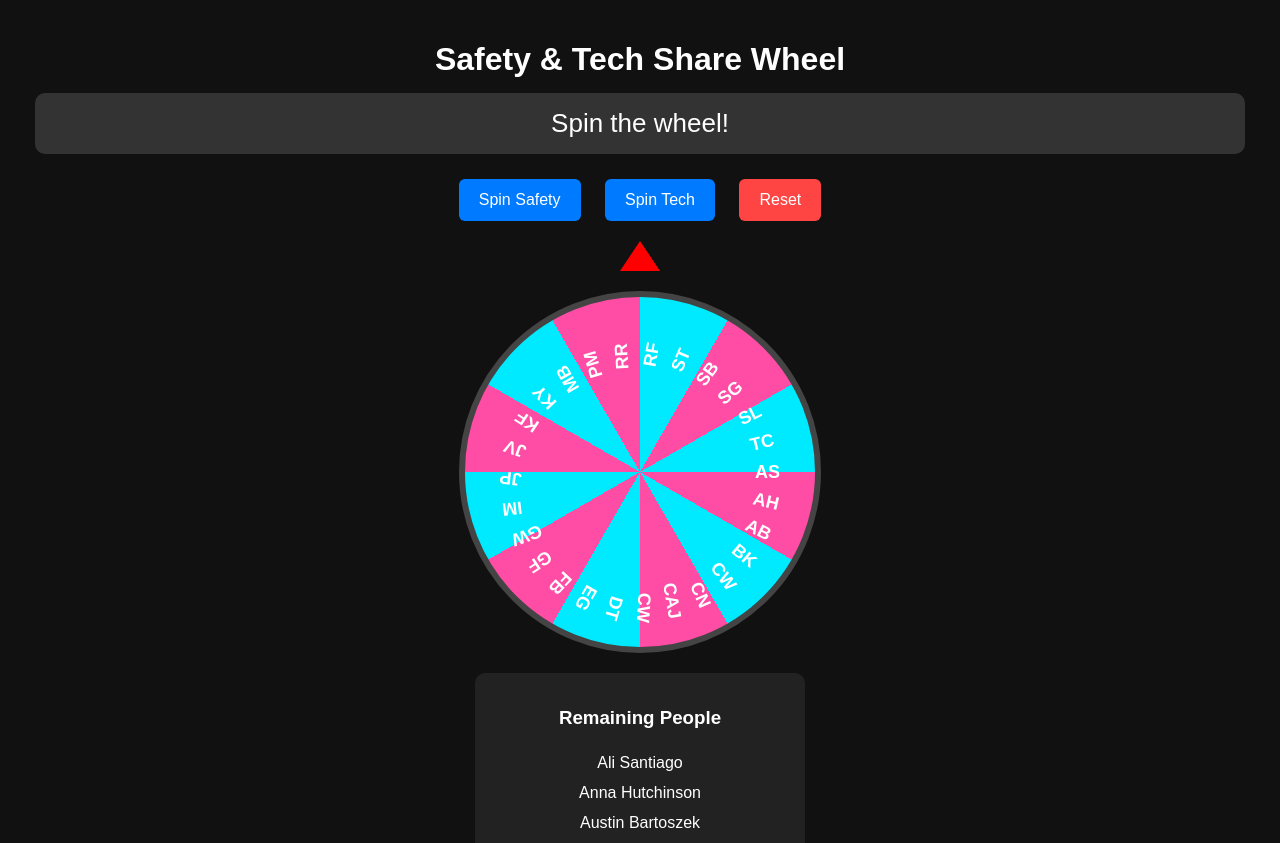
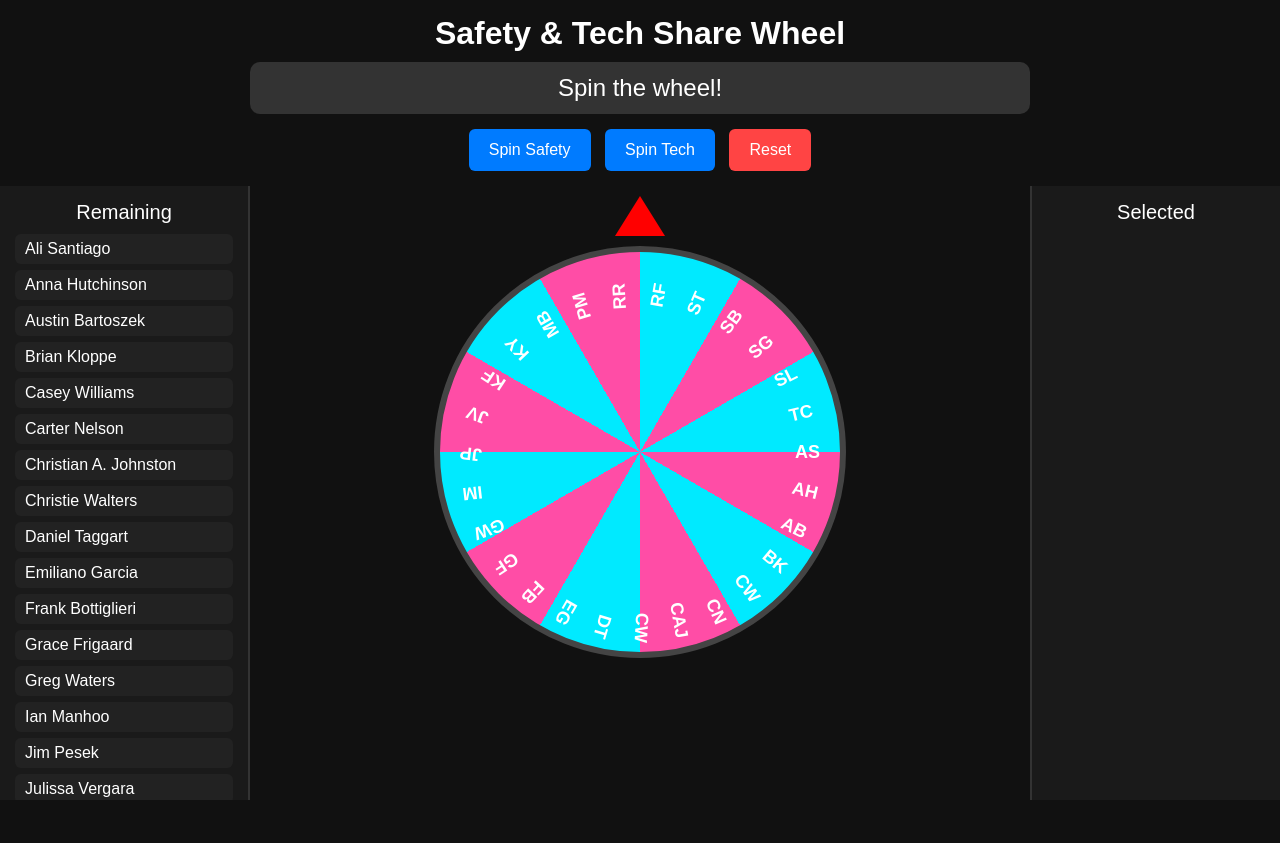
Before and after one commit to tihmeh/safety-moment, a plain HTML site: page index.html in a window 1280 px wide. Shown: the top 843 px of the page. After the commit the page ends 800 px from the top, so only its background shows below. Drawn offline with Linux system fonts and the light colour scheme.

Commit message:
Update index.html

```diff
--- a/index.html
+++ b/index.html
@@ -3,64 +3,118 @@
 <head>
 <meta charset="UTF-8">
 <meta name="viewport" content="width=device-width, initial-scale=1.0">
-<title>Safety & Tech Share Wheel — Working Version</title>
+<title>Safety & Tech Share Wheel — Final One-Page Edition</title>
 
 <style>
+/* GLOBAL */
 body {
-    font-family: Arial, sans-serif;
+    margin: 0;
     background: #111;
     color: white;
-    text-align: center;
-    margin: 0;
-    padding: 20px;
+    font-family: Arial, sans-serif;
+    height: 100vh;
+    overflow: hidden;
+    display: grid;
+    grid-template-columns: 250px 1fr 250px;
+    grid-template-rows: auto 1fr;
+    grid-template-areas:
+        "header header header"
+        "left wheel right";
 }
 
-h1 { margin-bottom: 10px; }
+/* HEADER */
+#header {
+    grid-area: header;
+    text-align: center;
+    padding: 10px;
+}
 
-/* Winner Banner */
+#header h1 {
+    margin: 5px 0;
+}
+
 #winnerBanner {
-    font-size: 26px;
-    margin: 15px;
-    padding: 15px;
+    font-size: 24px;
+    margin: 10px auto;
+    padding: 12px;
     background: #333;
     border-radius: 10px;
+    width: 60%;
     transition: transform 0.3s ease;
 }
 
-/* Buttons */
+/* LEFT PANEL */
+#leftPanel, #rightPanel {
+    background: #1a1a1a;
+    padding: 15px;
+    overflow-y: auto;
+}
+
+#leftPanel {
+    grid-area: left;
+    border-right: 2px solid #333;
+}
+
+#rightPanel {
+    grid-area: right;
+    border-left: 2px solid #333;
+}
+
+.panelTitle {
+    font-size: 20px;
+    margin-bottom: 10px;
+    text-align: center;
+}
+
+.listItem {
+    padding: 6px 10px;
+    background: #222;
+    margin-bottom: 6px;
+    border-radius: 6px;
+}
+
+/* WHEEL AREA */
+#wheelArea {
+    grid-area: wheel;
+    display: flex;
+    flex-direction: column;
+    align-items: center;
+    justify-content: flex-start;
+}
+
+.controls {
+    margin-top: 10px;
+}
+
 button {
     padding: 12px 20px;
-    margin: 10px;
     background: #007bff;
     border: none;
+    color: white;
     border-radius: 6px;
-    color: white;
+    margin: 5px;
     cursor: pointer;
     font-size: 16px;
 }
-button:hover { background: #0056b3; }
-.reset-btn { background: #ff4444 !important; }
+button:hover {
+    background: #0056b3;
+}
+.reset-btn { background: #ff4444; }
 
-/* Pointer */
 #pointer {
     width: 0;
     height: 0;
-    border-left: 20px solid transparent;
-    border-right: 20px solid transparent;
-    border-bottom: 30px solid red;
+    border-left: 25px solid transparent;
+    border-right: 25px solid transparent;
+    border-bottom: 40px solid red;
     margin: 10px auto;
 }
 
-/* Wheel */
 #wheel {
-    width: 350px;
-    height: 350px;
+    width: 400px;
+    height: 400px;
     border-radius: 50%;
     border: 6px solid #444;
-    margin: 20px auto;
-    position: relative;
-    overflow: hidden;
-    transition: transform 5s cubic-bezier(.17,.67,.12,1.02);
     background: conic-gradient(
         #00eaff 0deg 30deg, #ff4da6 30deg 60deg,
         #00eaff 60deg 90deg, #ff4da6 90deg 120deg,
@@ -69,13 +123,16 @@ button:hover { background: #0056b3; }
         #00eaff 240deg 270deg, #ff4da6 270deg 300deg,
         #00eaff 300deg 330deg, #ff4da6 330deg 360deg
     );
+    position: relative;
+    overflow: hidden;
+    transition: transform 5s cubic-bezier(.17,.67,.12,1.02);
 }
 
 .sliceLabel {
     position: absolute;
     left: 50%;
     top: 50%;
-    width: 40%;
+    width: 45%;
     transform-origin: 0% 50%;
     color: white;
     font-size: 18px;
@@ -84,27 +141,18 @@ button:hover { background: #0056b3; }
     text-align: right;
 }
 
-/* Panels */
-.panel {
-    width: 300px;
-    margin: 20px auto;
-    padding: 15px;
-    background: #222;
-    border-radius: 10px;
-}
-.listItem { padding: 6px; }
-
-/* Confetti */
+/* CONFETTI */
 .confetti {
     position: fixed;
     width: 12px;
     height: 12px;
     top: -10px;
     opacity: 0.9;
-    animation: fallConfetti 2.5s linear forwards;
+    animation: confettiFall 2.5s linear forwards;
     z-index: 9999;
 }
-@keyframes fallConfetti {
+
+@keyframes confettiFall {
     to { transform: translateY(110vh) rotate(720deg); }
 }
 </style>
@@ -112,30 +160,38 @@ button:hover { background: #0056b3; }
 
 <body>
 
-<h1>Safety & Tech Share Wheel</h1>
+<!-- HEADER -->
+<div id="header">
+    <h1>Safety & Tech Share Wheel</h1>
+    <div id="winnerBanner">Spin the wheel!</div>
+    <div class="controls">
+        <button onclick="spin('safety')">Spin Safety</button>
+        <button onclick="spin('tech')">Spin Tech</button>
+        <button class="reset-btn" onclick="resetAll()">Reset</button>
+    </div>
+</div>
 
-<div id="winnerBanner">Spin the wheel!</div>
-
-<button onclick="spin('safety')">Spin Safety</button>
-<button onclick="spin('tech')">Spin Tech</button>
-<button class="reset-btn" onclick="resetAll()">Reset</button>
-
-<div id="pointer"></div>
-<div id="wheel"></div>
-
-<div class="panel">
-    <h3>Remaining People</h3>
+<!-- LEFT PANEL -->
+<div id="leftPanel">
+    <div class="panelTitle">Remaining</div>
     <div id="remainingList"></div>
 </div>
 
-<div class="panel">
-    <h3>Selected</h3>
+<!-- CENTER WHEEL -->
+<div id="wheelArea">
+    <div id="pointer"></div>
+    <div id="wheel"></div>
+</div>
+
+<!-- RIGHT PANEL -->
+<div id="rightPanel">
+    <div class="panelTitle">Selected</div>
     <div id="chosenList"></div>
 </div>
 
 <script>
 
-/* ------------------ DATA ------------------ */
+/* ------------ DATA ---------------- */
 const defaultRoster = [
   "Ali Santiago","Anna Hutchinson","Austin Bartoszek","Brian Kloppe",
   "Casey Williams","Carter Nelson","Christian A. Johnston","Christie Walters",
@@ -163,14 +219,14 @@ function save() {
     localStorage.setItem("chosenHistory", JSON.stringify(chosenHistory));
 }
 
-/* ------------------ INITIALS ------------------ */
+/* ------------- INITIALS ---------- */
 const initials = name => name.split(" ").map(w => w[0]).join("").toUpperCase();
 
-/* ------------------ WHEEL BUILD ------------------ */
+/* ------------ WHEEL BUILD ------------ */
 function buildWheel(pool) {
     const wheel = document.getElementById("wheel");
+    const angle = 360 / pool.length;
     wheel.innerHTML = "";
-    const angle = 360 / pool.length;
 
     for (let i = 0; i < pool.length; i++) {
         const div = document.createElement("div");
@@ -181,7 +237,7 @@ function buildWheel(pool) {
     }
 }
 
-/* ------------------ CONFETTI ------------------ */
+/* ------------ CONFETTI ------------ */
 function launchConfetti() {
     for (let i = 0; i < 50; i++) {
         const c = document.createElement("div");
@@ -189,13 +245,14 @@ function launchConfetti() {
         c.style.left = Math.random() * 100 + "vw";
         c.style.background = ["#ff4da6","#00eaff","#8a2eff","#ffdd00"]
             [Math.floor(Math.random()*4)];
-        c.style.animationDuration = (1.5 + Math.random() * 1.5) + "s";
+        c.style.animationDuration =
+            (1.5 + Math.random() * 1.5) + "s";
         document.body.appendChild(c);
         setTimeout(() => c.remove(), 3000);
     }
 }
 
-/* ------------------ SPIN ------------------ */
+/* ------------ SPIN (WORKING) ------------ */
 let spinning = false;
 
 function spin(type) {
@@ -203,7 +260,8 @@ function spin(type) {
     spinning = true;
 
     let pool = type === "safety" ? safetyPool : techPool;
-    if (pool.length === 0) pool = type === "safety" ? (safetyPool=[...names]) : (techPool=[...names]);
+    if (pool.length === 0)
+        pool = type === "safety" ? (safetyPool = [...names]) : (techPool = [...names]);
 
     buildWheel(pool);
 
@@ -212,7 +270,6 @@ function spin(type) {
     const index = Math.floor(Math.random() * pool.length);
     const winner = pool[index];
 
-    // Reset -> force reflow -> spin
     wheel.style.transition = "none";
     wheel.style.transform = "rotate(0deg)";
     wheel.offsetHeight;
@@ -227,10 +284,9 @@ function spin(type) {
         chosenHistory.unshift(winner);
         save();
 
-        // Winner Banner Animation
         const banner = document.getElementById("winnerBanner");
-        banner.innerHTML = `🎉🏆 Congratulations, <strong>${winner}</strong>! 🏆🎉`;
-        banner.style.transform = "scale(1.15)";
+        banner.innerHTML = `🎉🏆 Congratulations, <strong>${winner}</strong>!`;
+        banner.style.transform = "scale(1.2)";
         setTimeout(() => banner.style.transform = "scale(1)", 300);
 
         launchConfetti();
@@ -239,7 +295,7 @@ function spin(type) {
     }, 5100);
 }
 
-/* ------------------ UPDATE LISTS ------------------ */
+/* ------------ LIST UPDATE ------------ */
 function updateLists() {
     document.getElementById("remainingList").innerHTML =
         names.map(n => `<div class='listItem'>${n}</div>`).join("");
@@ -248,7 +304,7 @@ function updateLists() {
         chosenHistory.map(n => `<div class='listItem'>✔ ${n}</div>`).join("");
 }
 
-/* ------------------ RESET ------------------ */
+/* ------------ RESET ------------ */
 function resetAll() {
     if (!confirm("Reset ALL progress?")) return;
 
@@ -258,13 +314,12 @@ function resetAll() {
     techPool = [...defaultRoster];
     chosenHistory = [];
     save();
-
+    updateLists();
     buildWheel(names);
-    updateLists();
     document.getElementById("winnerBanner").textContent = "Progress Reset.";
 }
 
-/* ------------------ INIT ------------------ */
+/* ------------ INIT ------------ */
 buildWheel(names);
 updateLists();
 
```
